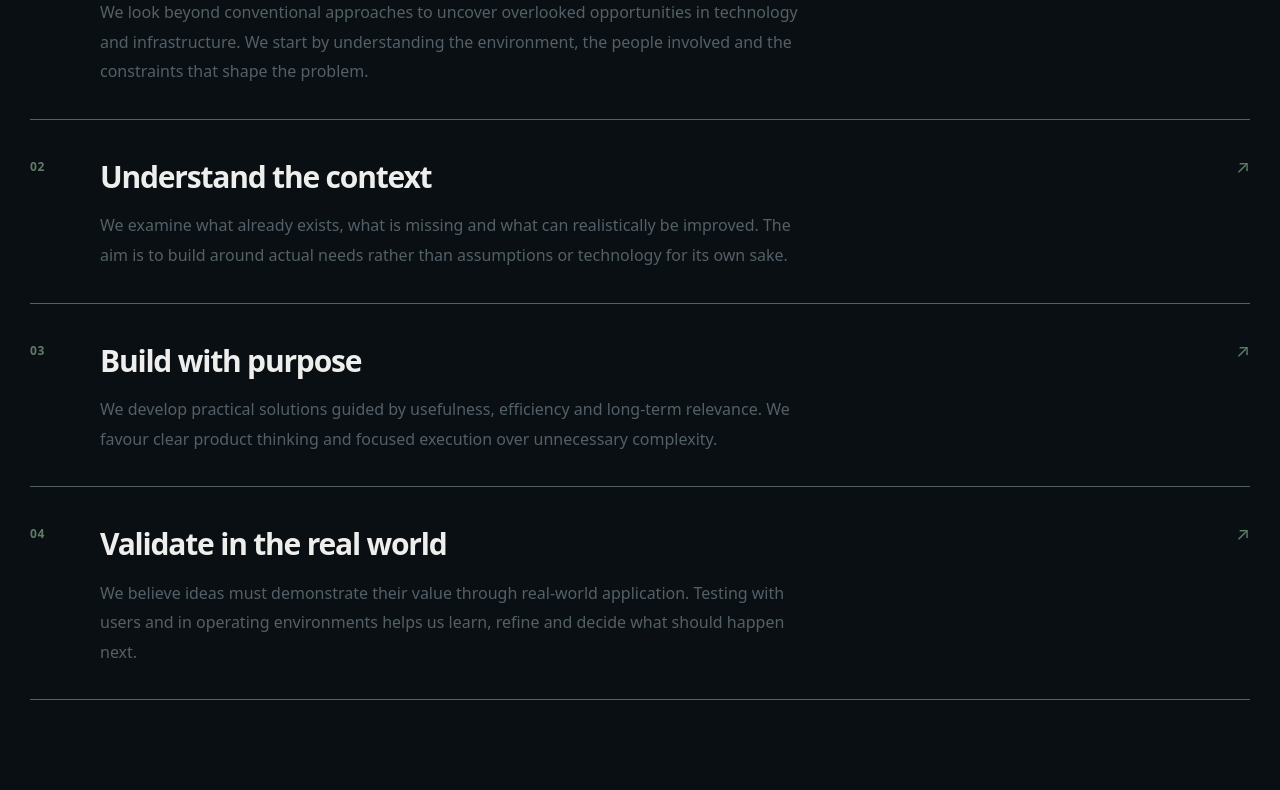
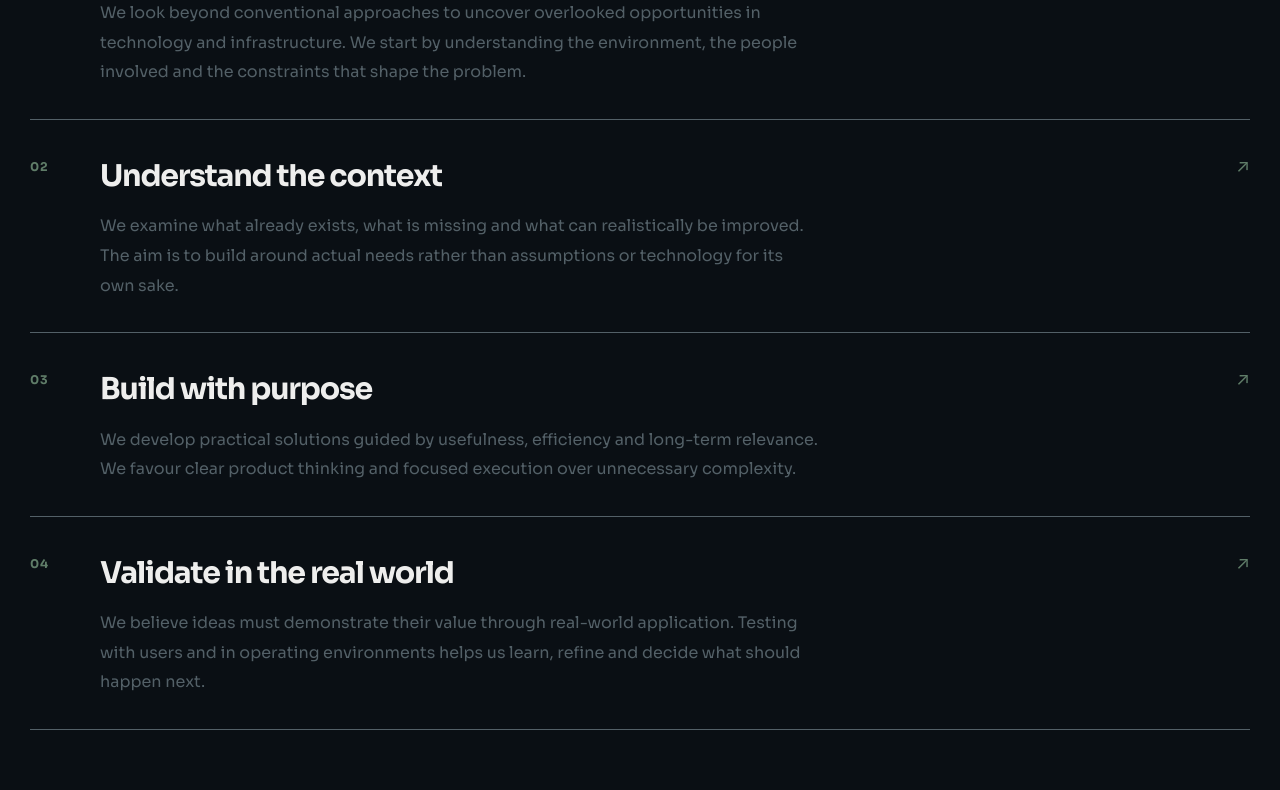
Before and after one commit to groupnkabe/nkabe-inc, a plain HTML site: page approach.html in a window 1280 px wide. Shown: the part 700-1490 px from the top of the page. Drawn offline with Linux system fonts and the light colour scheme.

Commit message:
Apply restored Nkabe brand identity

```diff
--- a/approach.html
+++ b/approach.html
@@ -1,13 +1,13 @@
 <!doctype html>
 <html lang="en"><head>
-<meta charset="utf-8"><meta name="viewport" content="width=device-width, initial-scale=1"><meta name="theme-color" content="#061A3A">
+<meta charset="utf-8"><meta name="viewport" content="width=device-width, initial-scale=1"><meta name="theme-color" content="#0A0F14">
 <meta name="description" content="Discover how Nkabe identifies opportunities, develops purposeful technology and validates ideas in real-world settings."><link rel="canonical" href="https://nkabe.us/approach.html">
 <meta property="og:type" content="website"><meta property="og:site_name" content="Nkabe"><meta property="og:title" content="Our Approach | Nkabe"><meta property="og:description" content="Discover how Nkabe identifies opportunities, develops purposeful technology and validates ideas in real-world settings."><meta property="og:url" content="https://nkabe.us/approach.html"><meta property="og:image" content="https://nkabe.us/assets/nkabe-inc-mark.webp"><meta property="og:image:alt" content="Nkabe corporate logo">
 <meta name="twitter:card" content="summary"><meta name="twitter:title" content="Our Approach | Nkabe"><meta name="twitter:description" content="Discover how Nkabe identifies opportunities, develops purposeful technology and validates ideas in real-world settings."><meta name="twitter:image" content="https://nkabe.us/assets/nkabe-inc-mark.webp">
 <title>Our Approach | Nkabe</title>
 <link rel="icon" href="assets/favicon.ico" sizes="any"><link rel="icon" type="image/png" sizes="32x32" href="assets/favicon-32.png"><link rel="icon" type="image/png" sizes="16x16" href="assets/favicon-16.png"><link rel="apple-touch-icon" href="assets/apple-touch-icon.png">
-<link rel="preconnect" href="https://fonts.googleapis.com"><link rel="preconnect" href="https://fonts.gstatic.com" crossorigin><link href="https://fonts.googleapis.com/css2?family=DM+Sans:wght@400;500;600;700&family=Manrope:wght@400;500;600;700&display=swap" rel="stylesheet">
-<link rel="stylesheet" href="styles.css"><script src="site-config.js" defer></script><script src="script.js" defer></script>
+<link rel="preconnect" href="https://fonts.googleapis.com"><link rel="preconnect" href="https://fonts.gstatic.com" crossorigin><link href="https://fonts.googleapis.com/css2?family=Sora:wght@400;500;600;700&display=swap" rel="stylesheet">
+<link rel="stylesheet" href="styles.css?v=20261119-nkabe-brand"><script src="site-config.js" defer></script><script src="script.js" defer></script>
 </head><body><a class="skip-link" href="#main">Skip to content</a><div class="site-shell" id="top"><header class="site-header">
   <a class="wordmark" href="index.html" aria-label="Nkabe home"><img class="wordmark-mark" src="assets/nkabe-inc-mark.webp" alt=""><span class="wordmark-name">Nkabe</span></a>
   <button class="nav-toggle" type="button" aria-label="Open navigation" aria-expanded="false" aria-controls="primary-nav"><span></span><span></span></button>
```
